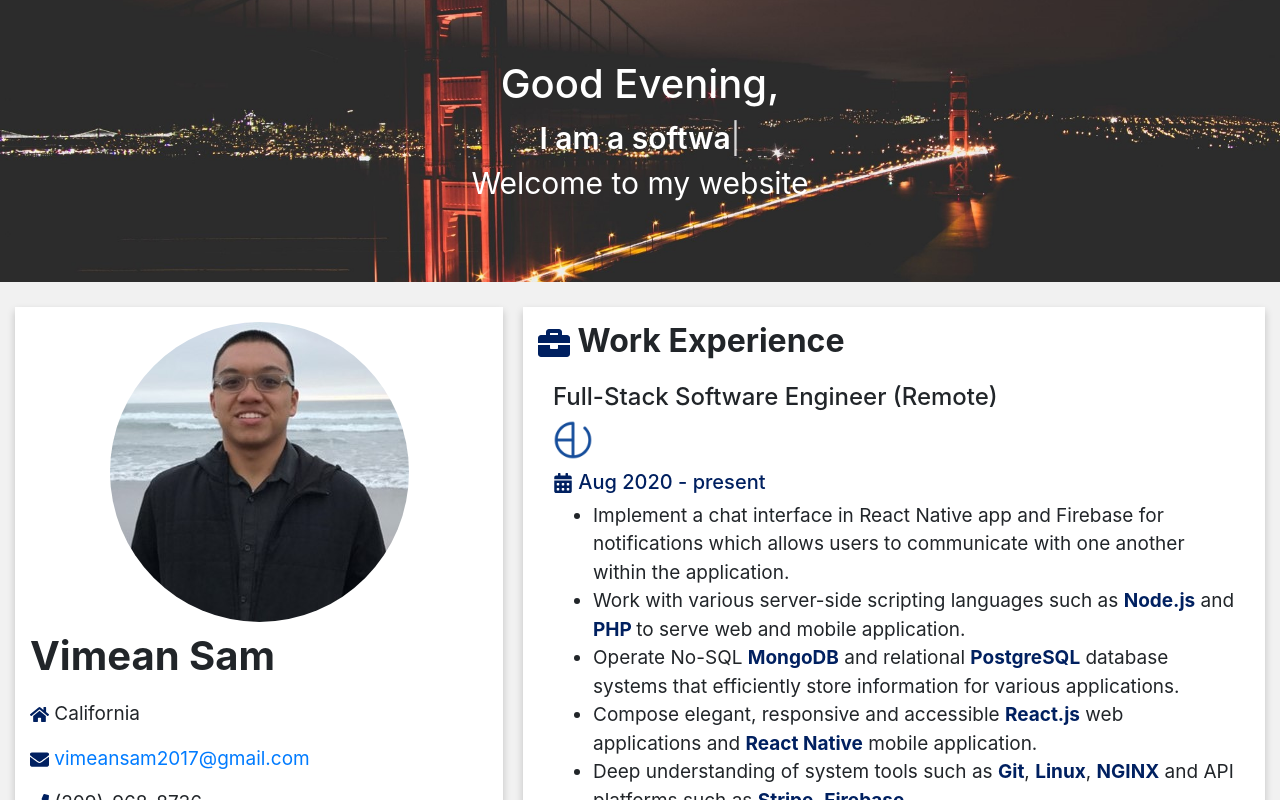
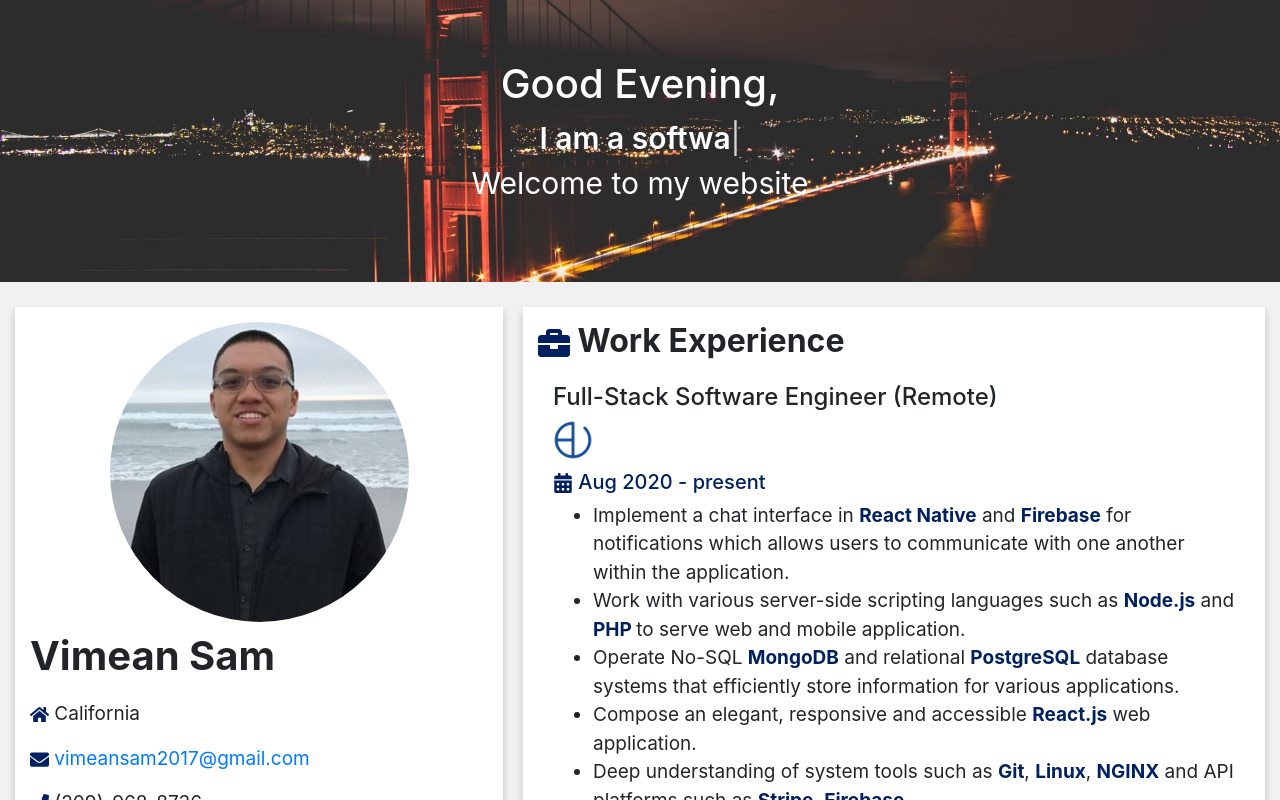
Before and after one commit to VimeanSam/Portfolio, a React (Create React App) app: page / in a window 1280 px wide. Shown: the top 800 px of the page. Built offline with nearby package versions, Linux system fonts and the light colour scheme.

Commit message:
rephrase some words

```diff
--- a/src/App.js
+++ b/src/App.js
@@ -258,7 +258,7 @@ class App extends Component {
                                     <h5 style={{color: `rgb(${this.state.variant})`, marginTop: '10px'}}><span><FaCalendarAlt/></span> Aug 2020 - present</h5>
                                     <ul className="bullet-point">
                                         <li>
-                                            Implement a chat interface in React Native app and Firebase for notifications which allows users to communicate with one another within the application.
+                                            Implement a chat interface in  <b style={{color: `rgb(${this.state.variant})`}}>React Native</b> and <b style={{color: `rgb(${this.state.variant})`}}>Firebase</b> for notifications which allows users to communicate with one another within the application.
                                         </li>
                                         <li>
                                             Work with various server-side scripting languages such as <b style={{color: `rgb(${this.state.variant})`}}>Node.js</b> and <b style={{color: `rgb(${this.state.variant})`}}>PHP </b>
@@ -269,8 +269,7 @@ class App extends Component {
                                            store information for various applications.
                                         </li>
                                         <li>
-                                            Compose elegant, responsive and accessible <b style={{color: `rgb(${this.state.variant})`}}>React.js</b> web applications and <b style={{color: `rgb(${this.state.variant})`}}>React Native</b> mobile
-                                           application.
+                                            Compose an elegant, responsive and accessible <b style={{color: `rgb(${this.state.variant})`}}>React.js</b> web application.
                                         </li>
                                         <li>
                                             Deep understanding of system tools such as <b style={{color: `rgb(${this.state.variant})`}}>Git</b>, <b style={{color: `rgb(${this.state.variant})`}}>Linux</b>, <b style={{color: `rgb(${this.state.variant})`}}>NGINX</b> and API platforms such as <b style={{color: `rgb(${this.state.variant})`}}>Stripe</b>, <b style={{color: `rgb(${this.state.variant})`}}>Firebase</b>.
```
